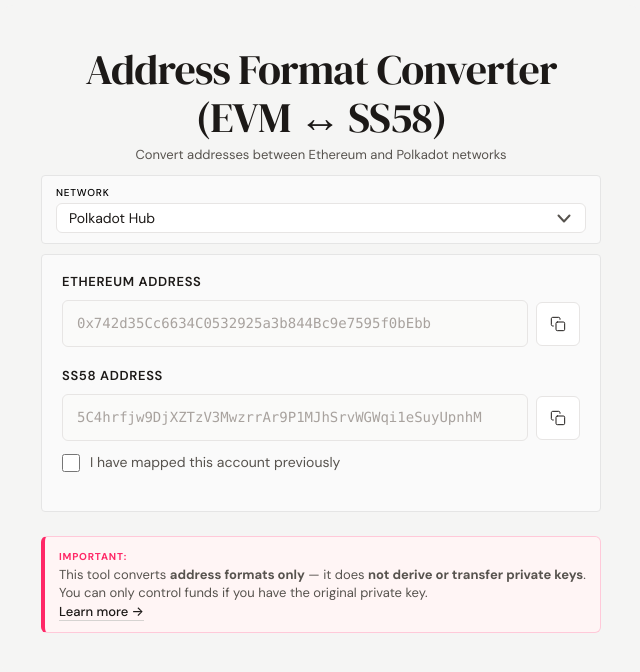
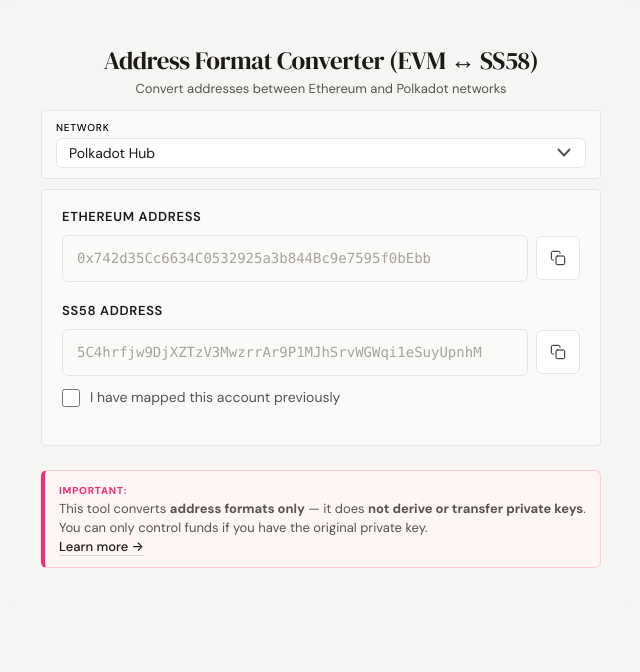
Before and after one commit to polkadot-developers/account-converter, a website: page index.html in a window 1280 px wide. Shown: the whole page, without its empty margins (319-959 px from the left). Drawn offline with Linux system fonts and the light colour scheme.

Commit message:
Change header from h1 to h2 in index.html for improved semantic structure and adjust font size and line height for better readability.

```diff
--- a/index.html
+++ b/index.html
@@ -33,15 +33,15 @@
             border-radius: 12px;
         }
 
-        h1 {
+        h2 {
             font-family: 'DM Serif Display', serif;
             color: #1C1917;
-            font-size: 42px;
+            font-size: 1.5625em;
             font-weight: 400;
             margin-bottom: 4px;
             text-align: center;
             letter-spacing: -0.02em;
-            line-height: 1.15;
+            line-height: 1.25em;
         }
 
         .subtitle {
@@ -371,9 +371,9 @@
 </head>
 <body>
     <div class="container">
-        <h1>
+        <h2>
             Address Format Converter (EVM ↔ SS58)
-        </h1>
+        </h2>
         <p class="subtitle">Convert addresses between Ethereum and Polkadot networks</p>
 
         <div class="network-selector">
```
